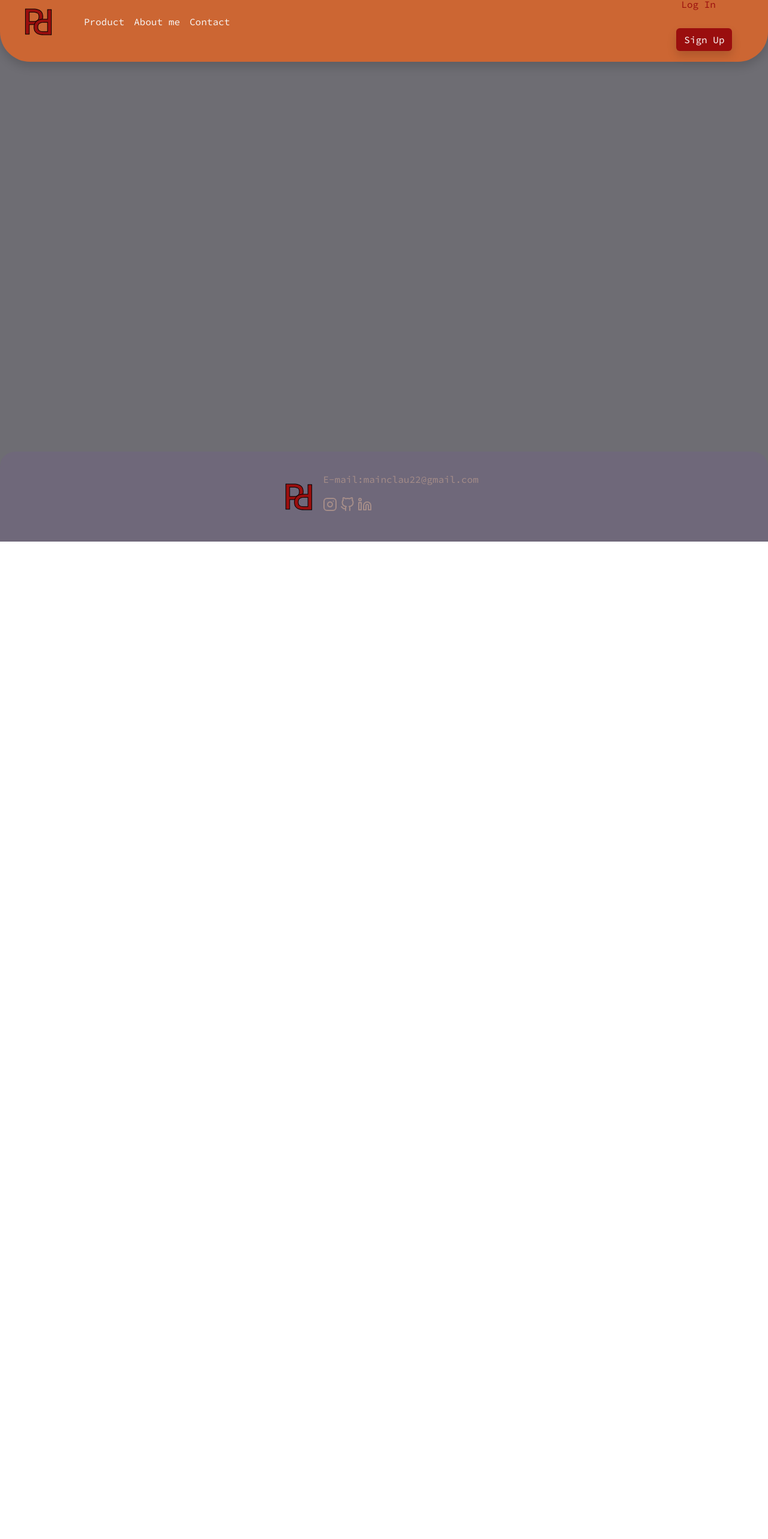
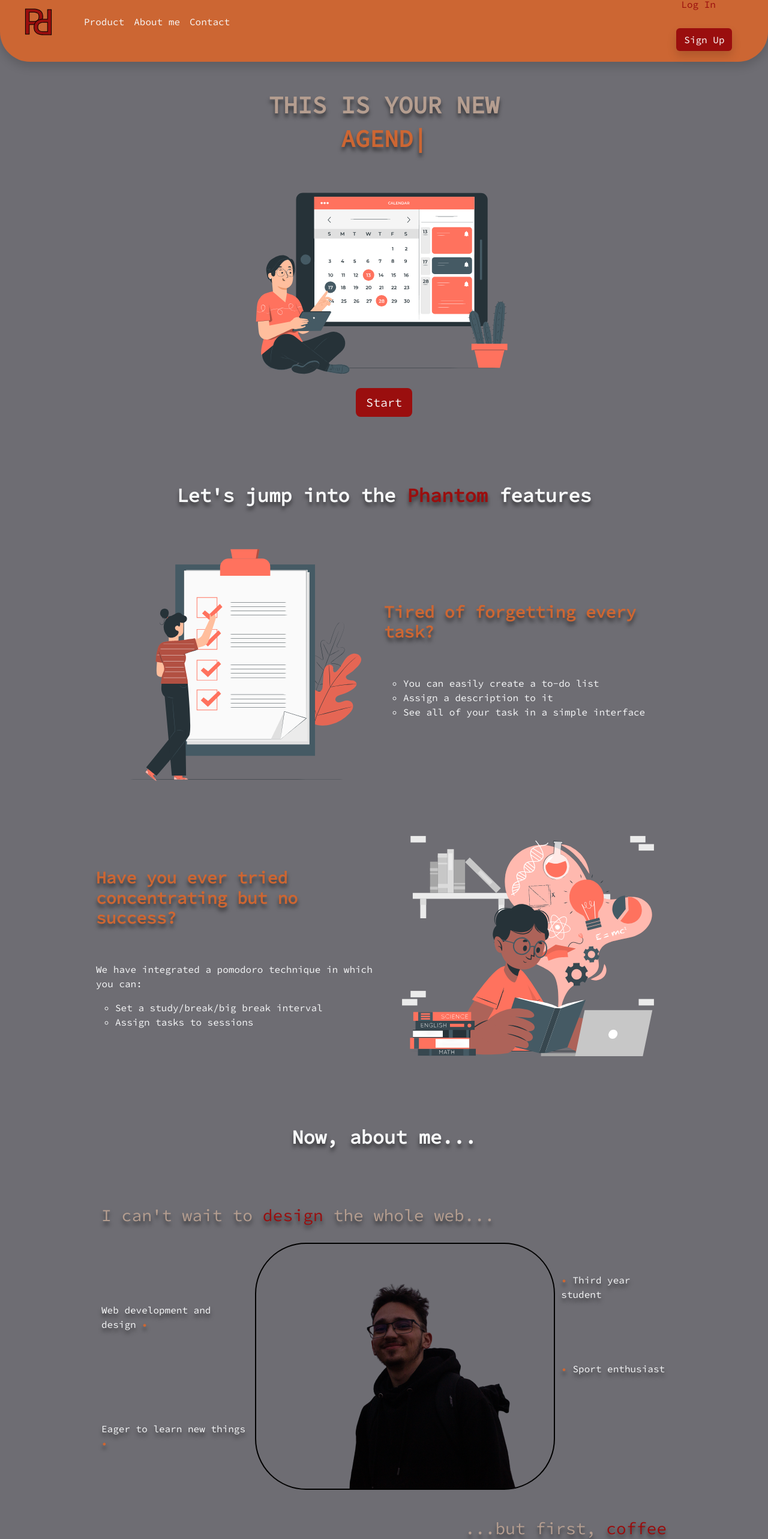
Before and after one commit to CrashMtfk/PhantomPlans, a React (Create React App) app in the folder phantom_plans_front/: page / in a window 1280 px wide. Shown: the part 31-2597 px from the top of the page at 60% size. Before the commit the page ends 934 px from the top, so only its background shows below. Built offline with nearby package versions, Linux system fonts and the light colour scheme.

Commit message:
done home page styling

```diff
--- a/phantom_plans_front/package.json
+++ b/phantom_plans_front/package.json
@@ -11,6 +11,8 @@
     "react-dom": "^18.2.0",
     "react-router-dom": "^6.10.0",
     "react-scripts": "5.0.1",
+    "react-typed": "^1.2.0",
+    "react-typical": "^0.1.3",
     "web-vitals": "^2.1.4"
   },
   "scripts": {
--- /dev/null
+++ b/phantom_plans_front/src/components/HomeAboutSection.jsx
@@ -0,0 +1,34 @@
+import React from 'react'
+import profileImage from '../assets/profile_picture_wbg.png'
+import '../styling/homeAboutSection.css'
+
+export default function HomeAboutSection() {
+    return (
+        <div className='mt-5 w-100 container-fluid'>
+            <div className="content-container w-75 mx-auto">
+                <div className="title-container">
+                    <h2 className='text-center text-light fw-bold title'>Now, about me...</h2>
+                </div>
+                <div className="starting-text-container">
+                    <h3>I can't wait to <span>design</span> the whole web...</h3>
+                </div>
+                <div className="main-about-section d-flex mx-auto justify-content-center">
+                    <div className="left-atributes-container text-light">
+                        <p className='left-first-item'>Web development and design <span>•</span></p>
+                        <p className='left-second-item'>Eager to learn new things <span>•</span></p>
+                    </div>
+                    <div className="profile-image-container">
+                        <img src={profileImage} alt="" />
+                    </div>
+                    <div className="right-atributes-container text-light">
+                        <p className='right-first-item'><span>•</span> Third year student</p>
+                        <p className='right-second-item'><span>•</span> Sport enthusiast</p>
+                    </div>
+                </div>
+                <div className="ending-text-container text-end mt-5 mb-5">
+                    <h3>...but first, <span>coffee</span></h3>
+                </div>
+            </div>
+        </div>
+    )
+}
--- /dev/null
+++ b/phantom_plans_front/src/components/HomeFeaturesSection.jsx
@@ -0,0 +1,48 @@
+import React from 'react'
+import '../styling/homeFeaturesSection.css'
+import taskFeatureImage from '../assets/to_do_list.svg'
+import pomoFeatureImage from '../assets/study.svg'
+
+export default function HomeFeaturesSection() {
+  return (
+    <div className='mt-5 features-container' id='features'>
+        <div className="title-container text-center">
+            <h2 className='text-light fw-bold title-text'>Let's jump into the <span className='title-phantom'>Phantom</span> features</h2>
+        </div>
+        <div className="features-list-container w-75 mx-auto mt-4">
+            <div className="task-list-feature d-flex">
+                <div className="feature-image w-50">
+                    <img src={taskFeatureImage} alt="" className='w-100'/>
+                </div>
+                <div className="feature-text w-50">
+                    <h3 className="feature-title fw-semibold">
+                        Tired of forgetting every task?
+                    </h3>
+                    <ul className="task-feature-list-description text-light mt-5">
+                        <li className="list-item">You can easily create a to-do list</li>
+                        <li className="list-item">Assign a description to it</li>
+                        <li className="list-item">See all of your task in a simple interface</li>
+                    </ul>
+                </div>
+            </div>
+            <div className="pomodoro-feature d-flex">
+                <div className="feature-text w-50">
+                      <h3 className="feature-title fw-semibold">
+                        Have you ever tried concentrating but no success?
+                      </h3>
+                      <p className='text-light mt-5'>
+                        We have integrated a pomodoro technique in which you can:
+                      </p>
+                      <ul className='task-feature-list-description text-light'>
+                            <li className="list-item">Set a study/break/big break interval</li>
+                            <li className="list-item">Assign tasks to sessions</li>
+                        </ul>
+                </div>
+                <div className="feature-image w-50">
+                    <img src={pomoFeatureImage} alt="" className='w-100'/>
+                </div>
+            </div>
+        </div>
+    </div>
+  )
+}
--- /dev/null
+++ b/phantom_plans_front/src/components/HomeHeroSection.jsx
@@ -0,0 +1,34 @@
+import React from 'react'
+import heroIllustration from '../assets/calendar_hero_illustration.svg'
+import Typed from 'react-typed'
+import '../styling/homeHeroSection.css'
+import {Link} from 'react-router-dom'
+
+export default function HomeHeroSection() {
+  return (
+    <div className='mt-5'>
+        <div className="hero-left-container">
+            <div className="hero-text text-center">
+                <h1 className='fw-bold'>THIS IS YOUR NEW</h1>
+                <h1><Typed
+                        className ="typing-hero-text fw-bold"
+                        strings={[
+                            "PLANNER",
+                            "TASK LIST",
+                            "AGENDA",
+                        ]}
+                        typeSpeed={75}
+                        backSpeed={100}
+                        loop
+                /></h1>
+            </div>
+        </div>
+        <div className="hero-right-container">
+            <img src={heroIllustration} className='img-fluid hero-img mx-auto d-block' alt="" />
+        </div>
+        <div className="btn-signup-container d-flex justify-content-center">
+            <Link className='btn btn-lg text-light' id='start-button' to={'/signup'}>Start</Link>
+        </div>
+    </div>
+  )
+}
--- a/phantom_plans_front/src/layout/Footer.jsx
+++ b/phantom_plans_front/src/layout/Footer.jsx
@@ -7,7 +7,7 @@ import instagramLogo from '../assets/instagram.svg';
 
 export default function Footer() {
   return (
-    <div className="d-flex flex-column min-vh-100">
+    <div className="d-flex flex-column">
     <footer className='text-center footer mt-auto'>
       <div className="d-flex container-fluid align-items-center justify-content-center h-100">
         <img src={footerLogo} alt="" />
@@ -15,9 +15,9 @@ export default function Footer() {
           <div className='container-fluid'>
             <p className='footer-email-text mt-2'>E-mail:<a className='footer-email' href="mailto:mainclau22@gmail.com">mainclau22@gmail.com</a></p>
             <div className="d-flex icons-container mb-4">
-              <a href="https://www.instagram.com/restanta2.0/" target='_blank'><img src={instagramLogo} alt="" /></a>
-              <a href="https://github.com/CrashMtfk" target='_blank'><img src={githubLogo} alt="" /></a>
-              <a href="https://www.linkedin.com/in/rusclaudiu/" target='_blank'><img src={linkedInLogo} alt="" /></a>
+              <a href="https://www.instagram.com/restanta2.0/" target='_blank' rel='noreferrer'><img src={instagramLogo} alt="" /></a>
+              <a href="https://github.com/CrashMtfk" target='_blank' rel='noreferrer'><img src={githubLogo} alt="" /></a>
+              <a href="https://www.linkedin.com/in/rusclaudiu/" target='_blank' rel='noreferrer'><img src={linkedInLogo} alt="" /></a>
             </div>
           </div>
         </div>
--- a/phantom_plans_front/src/pages/Home.jsx
+++ b/phantom_plans_front/src/pages/Home.jsx
@@ -1,11 +1,17 @@
 import React from 'react';
 import Navbar from '../layout/Navbar';
 import Footer from '../layout/Footer';
+import HomeHeroSection from '../components/HomeHeroSection';
+import HomeFeaturesSection from '../components/HomeFeaturesSection';
+import HomeAboutSection from '../components/HomeAboutSection';
 
 export default function Home() {
   return (
     <div className='home-container'>
         <Navbar/>
+        <HomeHeroSection />
+        <HomeFeaturesSection />
+        <HomeAboutSection />
         <Footer/>
     </div>
   )
--- /dev/null
+++ b/phantom_plans_front/src/styling/homeAboutSection.css
@@ -0,0 +1,65 @@
+.title {
+    text-shadow: 0px 6px 6px rgba(0, 0, 0, 0.5);
+}
+
+.starting-text-container {
+    margin-top: 10%;
+    color: #B59E90;
+    text-shadow: 0px 6px 6px rgba(0, 0, 0, 0.5);
+}
+
+.starting-text-container span {
+    color: #9A0E0E;
+}
+
+.ending-text-container {
+    margin-top: 10%;
+    color: #B59E90;
+    text-shadow: 0px 6px 6px rgba(0, 0, 0, 0.5);
+}
+
+.ending-text-container span {
+    color: #9A0E0E;
+}
+
+.main-about-section {
+    margin-top: 3%;
+}
+
+.profile-image-container {
+    border: 2px solid black;
+    border-radius: 85px;
+    width: 500px;
+}
+
+.left-atributes-container span {
+    color: #CC6633;;
+}
+
+.right-atributes-container span {
+    color: #CC6633;;
+}
+
+.left-first-item {
+    margin-top: 100px;
+    margin-right: 10px;
+    text-shadow: 0px 6px 6px rgba(0, 0, 0, 0.5);
+}
+
+.left-second-item {
+    margin-top: 150px;
+    margin-right: 10px;
+    text-shadow: 0px 6px 6px rgba(0, 0, 0, 0.5);
+}
+
+.right-first-item {
+    margin-top: 50px;
+    margin-left: 10px;
+    text-shadow: 0px 6px 6px rgba(0, 0, 0, 0.5);
+}
+
+.right-second-item {
+    margin-top: 100px;
+    margin-left: 10px;
+    text-shadow: 0px 6px 6px rgba(0, 0, 0, 0.5);
+}
--- /dev/null
+++ b/phantom_plans_front/src/styling/homeFeaturesSection.css
@@ -0,0 +1,34 @@
+@import url('https://fonts.googleapis.com/css2?family=Source+Code+Pro&display=swap');
+
+body {
+    font-family: 'Source Code Pro', monospace;
+}
+
+.features-container {
+    padding-top: 5%;
+}
+
+.title-text {
+    text-shadow: 0px 6px 6px rgba(0, 0, 0, 0.5);
+}
+
+.title-phantom {
+    color: #9A0E0E;
+}
+
+.feature-title {
+    color: #CC6633;
+    text-shadow: 0px 6px 6px rgba(0, 0, 0, 0.5);
+}
+
+.feature-text {
+    display: flex;
+    justify-content: center;
+    align-content: center;
+    flex-direction: column;
+}
+
+.task-feature-list-description {
+    list-style: circle;
+
+}
--- /dev/null
+++ b/phantom_plans_front/src/styling/homeHeroSection.css
@@ -0,0 +1,25 @@
+@import url('https://fonts.googleapis.com/css2?family=Source+Code+Pro&display=swap');
+
+body {
+    font-family: 'Source Code Pro', monospace;
+}
+
+.hero-img{
+    width: 45%;
+}
+
+.hero-text {
+    color: #B59E90;
+}
+
+.hero-text h1 {
+    text-shadow: 0px 6px 6px rgba(0, 0, 0, 0.5);
+}
+
+.typing-hero-text {
+    color: #CC6633;
+}
+
+#start-button {
+    background-color: #9A0E0E;
+}
--- a/phantom_plans_front/src/styling/navbar.css
+++ b/phantom_plans_front/src/styling/navbar.css
@@ -20,6 +20,7 @@
 
 #log-in-link{
     color: #9A0E0E;
+
 }
 
 #sign-up-button {
```
Also changed, not shown: 2 other files (tests, documents, lock files or other folders).
